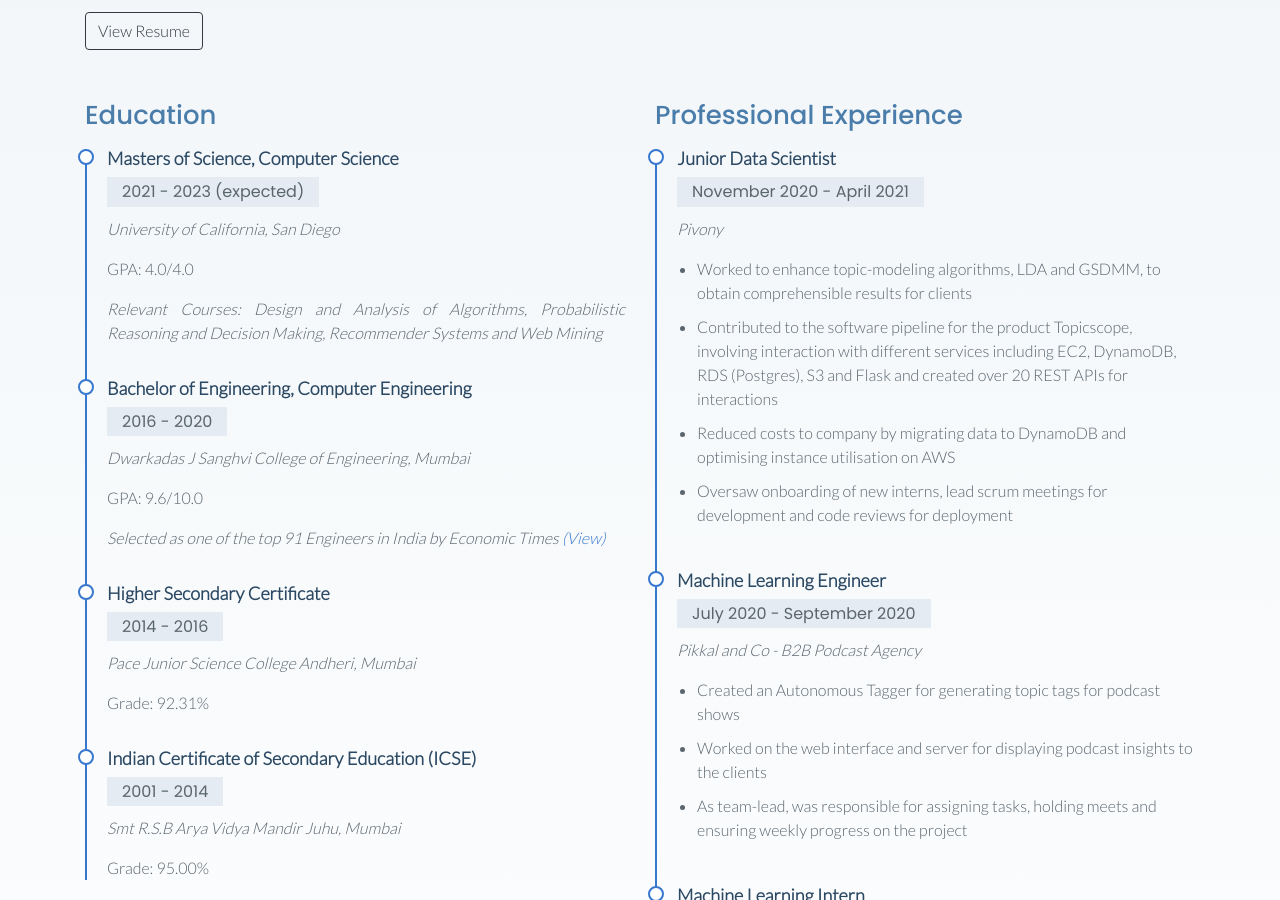
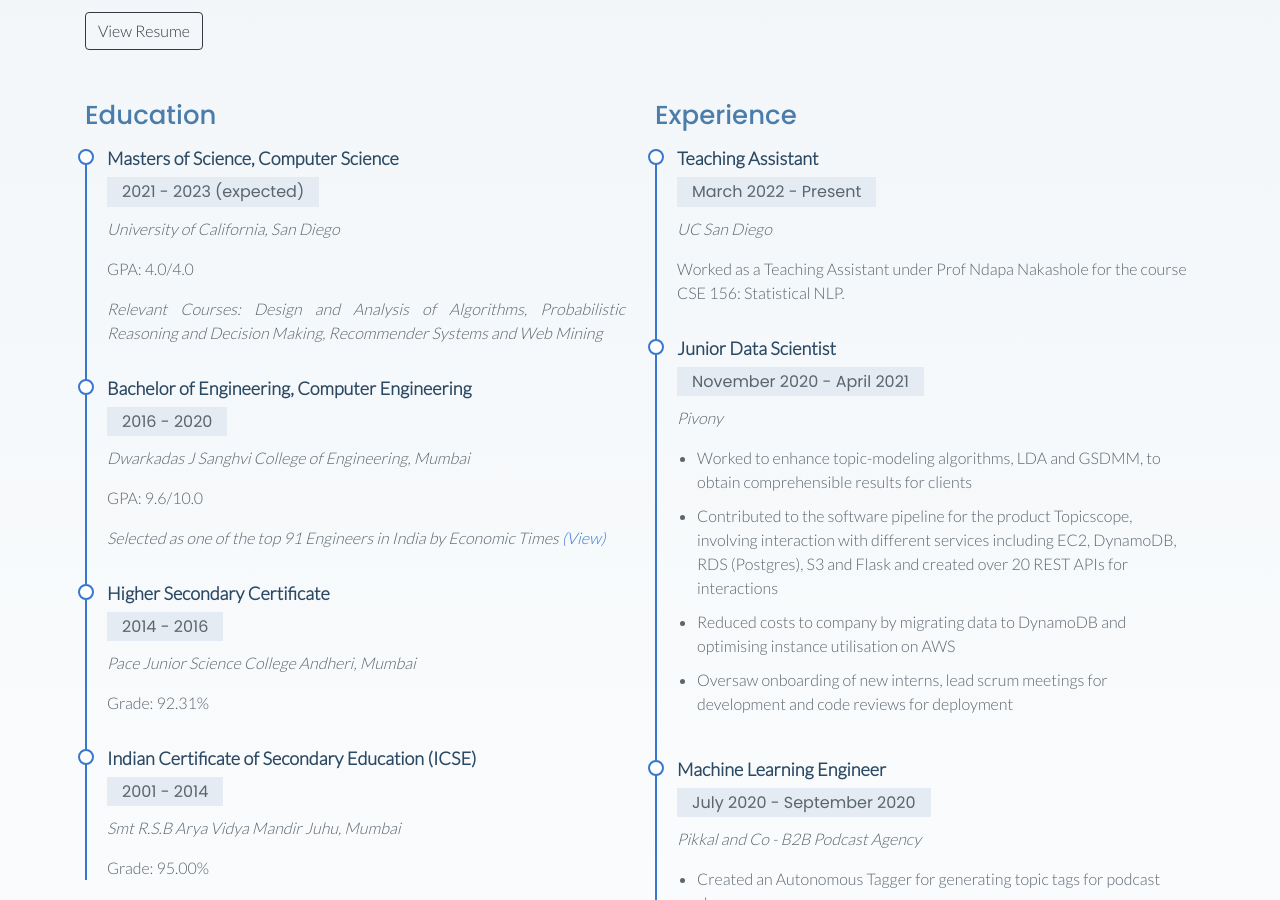
Before and after one commit to AdityaJ42/AdityaJ42.github.io, a plain HTML site: page index.html in a window 1280 px wide. Shown: the part 1161-2061 px from the top of the page. Drawn offline with nearby package versions, Linux system fonts and the light colour scheme; a web font is replaced by a local one.

Commit message:
add TA details

```diff
--- a/index.html
+++ b/index.html
@@ -196,7 +196,15 @@
           </div>
 
           <div class="col-lg-6">
-            <h3 class="resume-title">Professional Experience</h3>
+            <h3 class="resume-title">Experience</h3>
+            <div class="resume-item">
+              <h4>Teaching Assistant</h4>
+              <h5>March 2022 - Present</h5>
+              <p><em>UC San Diego</em></p>
+              <p>
+                Worked as a Teaching Assistant under Prof Ndapa Nakashole for the course CSE 156: Statistical NLP.
+              </p>
+            </div>
             <div class="resume-item">
               <h4>Junior Data Scientist</h4>
               <h5>November 2020 - April 2021</h5>
```
Also changed, not shown: 1 other file.
